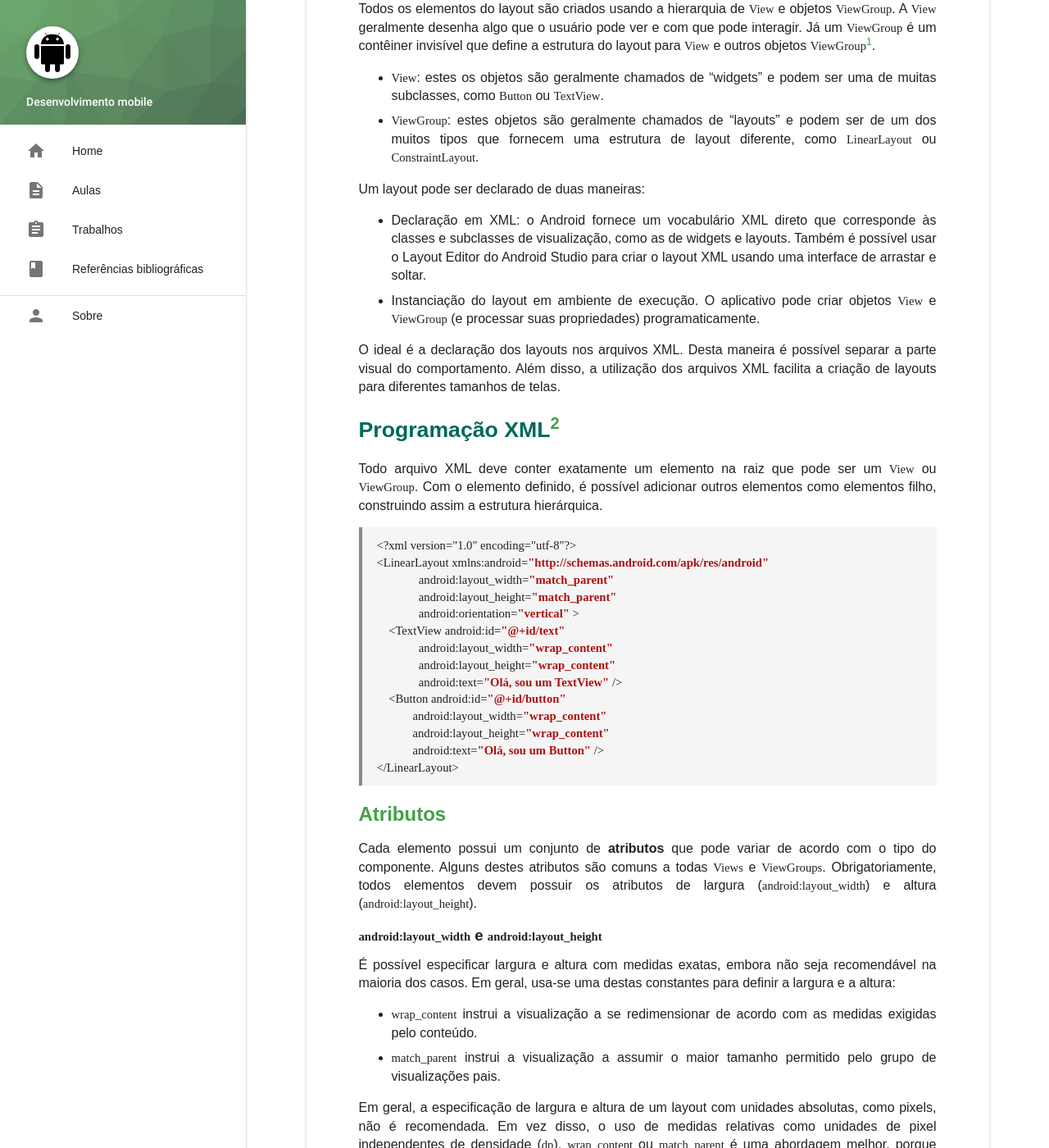
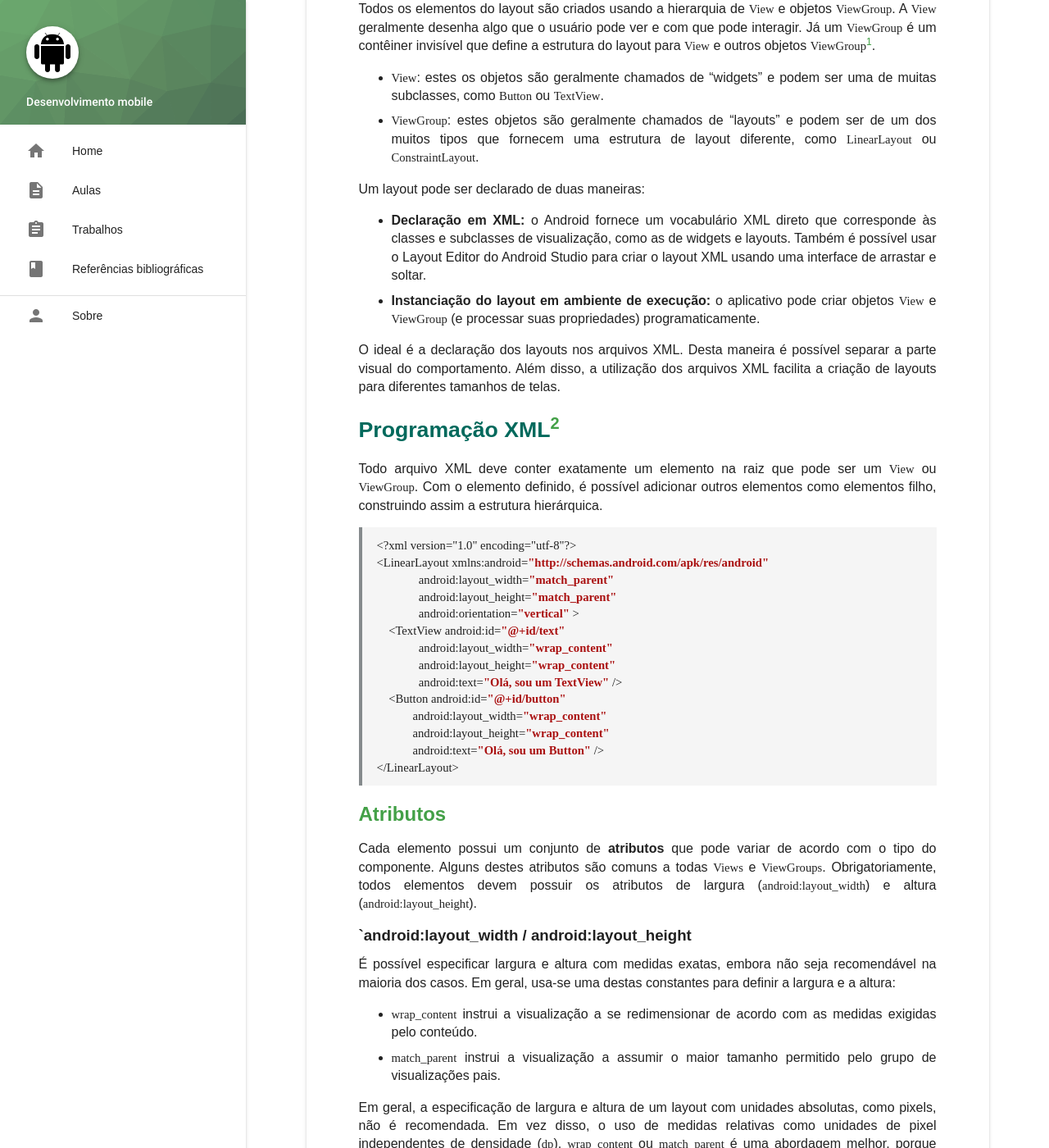
Before and after one commit to alanmafer/programacao-mobile-1, a Jekyll site: the page built from _posts/2020-03-18-aula07.md, in a window 1280 px wide and 1400 px high, scrolled down 453 px. Shown: the whole window at 82% size. Built offline with Jekyll 4.4.1, drawn with Linux system fonts in a browser that asks for light colours; emoji names are drawn with the system emoji font; some of the changed text lies outside the part shown.

Commit message:
:sparkles: Correções

````diff
--- a/_posts/2020-03-18-aula07.md
+++ b/_posts/2020-03-18-aula07.md
@@ -16,8 +16,8 @@ O layout define a estrutura de uma interface do usuário no aplicativo, assim co
 
 Um layout pode ser declarado de duas maneiras:
 
-- Declaração em XML: o Android fornece um vocabulário XML direto que corresponde às classes e subclasses de visualização, como as de widgets e layouts. Também é possível usar o Layout Editor do Android Studio para criar o layout XML usando uma interface de arrastar e soltar.
-- Instanciação do layout em ambiente de execução. O aplicativo pode criar objetos `View` e `ViewGroup` (e processar suas propriedades) programaticamente.
+- **Declaração em XML:** o Android fornece um vocabulário XML direto que corresponde às classes e subclasses de visualização, como as de widgets e layouts. Também é possível usar o Layout Editor do Android Studio para criar o layout XML usando uma interface de arrastar e soltar.
+- **Instanciação do layout em ambiente de execução:** o aplicativo pode criar objetos `View` e `ViewGroup` (e processar suas propriedades) programaticamente.
 
 O ideal é a declaração dos layouts nos arquivos XML. Desta maneira é possível separar a parte visual do comportamento. Além disso, a utilização dos arquivos XML facilita a criação de layouts para diferentes tamanhos de telas.
 
@@ -46,7 +46,7 @@ Todo arquivo XML deve conter exatamente um elemento na raiz que pode ser um `Vie
 
 Cada elemento possui um conjunto de **atributos** que pode variar de acordo com o tipo do componente. Alguns destes atributos são comuns a todas `Views` e `ViewGroups`. Obrigatoriamente, todos elementos devem possuir os atributos de largura (`android:layout_width`) e altura (`android:layout_height`).
 
-#### `android:layout_width` e `android:layout_height`
+#### `android:layout_width / android:layout_height
 
 É possível especificar largura e altura com medidas exatas, embora não seja recomendável na maioria dos casos. Em geral, usa-se uma destas constantes para definir a largura e a altura:
 
@@ -85,14 +85,9 @@ android:paddingTop="20dp"
 android:paddingBottom="20dp"
 ```
 
-{% include image.html url="/assets/aulas/padding.png" description="Espaçamento de padding." %}
-
 #### `android:margin`
 
 O `margin` define o espaçamento externo dos componentes. No Android é possível definir o espaçamento em todas as direções ou em cada direção individualmente. As dimensões devem sempre ser representadas por valores positivos.
-
-{% include image.html url="/assets/aulas/margin.png" description="Espaçamento de margin." %}
-
 
 ```XML
 android:layout_margin="20dp"
````
Also changed, not shown: other parts of _posts/2020-03-18-aula07.md (+2 -2 lines), _posts/2020-03-16-aula06.md (+1 -1 lines).
